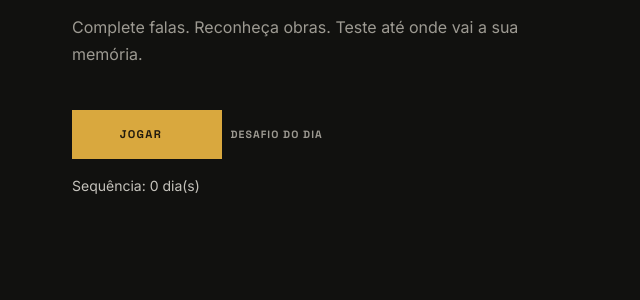
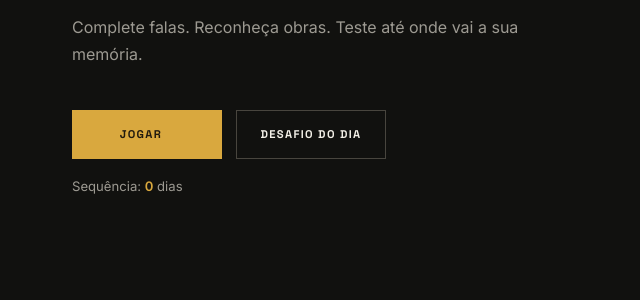
Before and after one commit to anavcamara/out-of-context-django, a Django app: page / in a window 1280 px wide. Shown: the part 574-874 px from the top of the page, without its empty margins (0-640 px from the left). Before the commit the page ends 768 px from the top, so only its background shows below. Run offline with Django 5.2, Linux system fonts and the light colour scheme; the visitor is signed in with stand-in values (Sample User, id 1); data that the repository does not hold is empty.

Commit message:
Botão do desafio do dia com mais destaque

```diff
--- a/jogo/static/jogo/style.css
+++ b/jogo/static/jogo/style.css
@@ -1355,14 +1355,6 @@ input:focus-visible {
   display: none;
 }
 
-.daily-info {
-  margin-top: 16px;
-  font-size: 14px;
-  opacity: 0.8;
-}
-
-
-
 /* =================================
    PÁGINAS (conta, perfil, ranking)
 ================================= */
@@ -1727,3 +1719,64 @@ a.header-action {
     border-left: 0;
   }
 }
+
+.home-actions {
+  display: flex;
+  flex-wrap: wrap;
+  align-items: stretch;
+  gap: 14px;
+
+  margin-top: 42px;
+}
+
+.home-actions .primary-button--large {
+  margin-top: 0;
+}
+
+.outline-button {
+  min-width: 150px;
+  padding: 15px 20px;
+
+  border: 1px solid var(--border-strong);
+  background: transparent;
+  color: var(--text);
+
+  cursor: pointer;
+
+  font-family: var(--font-display);
+  font-size: 0.7rem;
+  font-weight: 700;
+  letter-spacing: 0.12em;
+
+  transition:
+    border-color 180ms ease,
+    color 180ms ease,
+    transform 180ms ease;
+}
+
+.outline-button:hover {
+  border-color: var(--accent);
+  color: var(--accent);
+  transform: translateY(-2px);
+}
+
+.outline-button:active {
+  transform: translateY(0);
+}
+
+.daily-info {
+  margin-top: 18px;
+  color: var(--text-muted);
+  font-size: 0.82rem;
+}
+
+.daily-info strong {
+  color: var(--accent);
+  font-weight: 600;
+}
+
+@media (max-width: 540px) {
+  .home-actions > * {
+    flex: 1 1 100%;
+  }
+}
--- a/jogo/templates/jogo/index.html
+++ b/jogo/templates/jogo/index.html
@@ -1,5 +1,4 @@
 {% load static %}
-
 <!DOCTYPE html>
 <html lang="pt-BR">
 <head>
@@ -46,24 +45,33 @@
           <p class="eyebrow">UM JOGO DE CENAS</p>
           <h1 id="home-title">Você conhece a cena.<br><span>Mas conhece o contexto?</span></h1>
           <p class="home-copy">Complete falas. Reconheça obras. Teste até onde vai a sua memória.</p>
+
+          <div class="home-actions">
             <button class="primary-button primary-button--large" id="play-button" type="button">
               <span>JOGAR</span>
               <span aria-hidden="true"></span>
             </button>
+
             {% if user.is_authenticated %}
-          <button class="secondary-button" id="daily-button" type="button">
-            DESAFIO DO DIA
+              <button class="outline-button" id="daily-button" type="button">
+                {% if jogou_hoje %}VER RESULTADO DE HOJE{% else %}DESAFIO DO DIA{% endif %}
               </button>
+            {% endif %}
+          </div>
+
+          {% if user.is_authenticated %}
             <p class="daily-info">
-            {% if jogou_hoje %}Você já jogou hoje. {% endif %}Sequência: {{ sequencia_diaria }} dia(s)
+              {% if jogou_hoje %}Você já jogou hoje · {% endif %}
+              Sequência: <strong>{{ sequencia_diaria }}</strong> dia{{ sequencia_diaria|pluralize }}
             </p>
           {% else %}
             <p class="daily-info">
               <a href="{% url 'login' %}?next={% url 'home' %}">Entre</a> para jogar o desafio diário.
             </p>
           {% endif %}
+
           <p class="load-error" id="load-error" hidden>
-            Não foi possível carregar as cenas do jogo. Recarregue a página para tentar novamente.
+            Não foi possível iniciar a partida. Recarregue a página para tentar novamente.
           </p>
         </div>
       </section>
```
Lines whose indentation alone changed are shown as unchanged.
